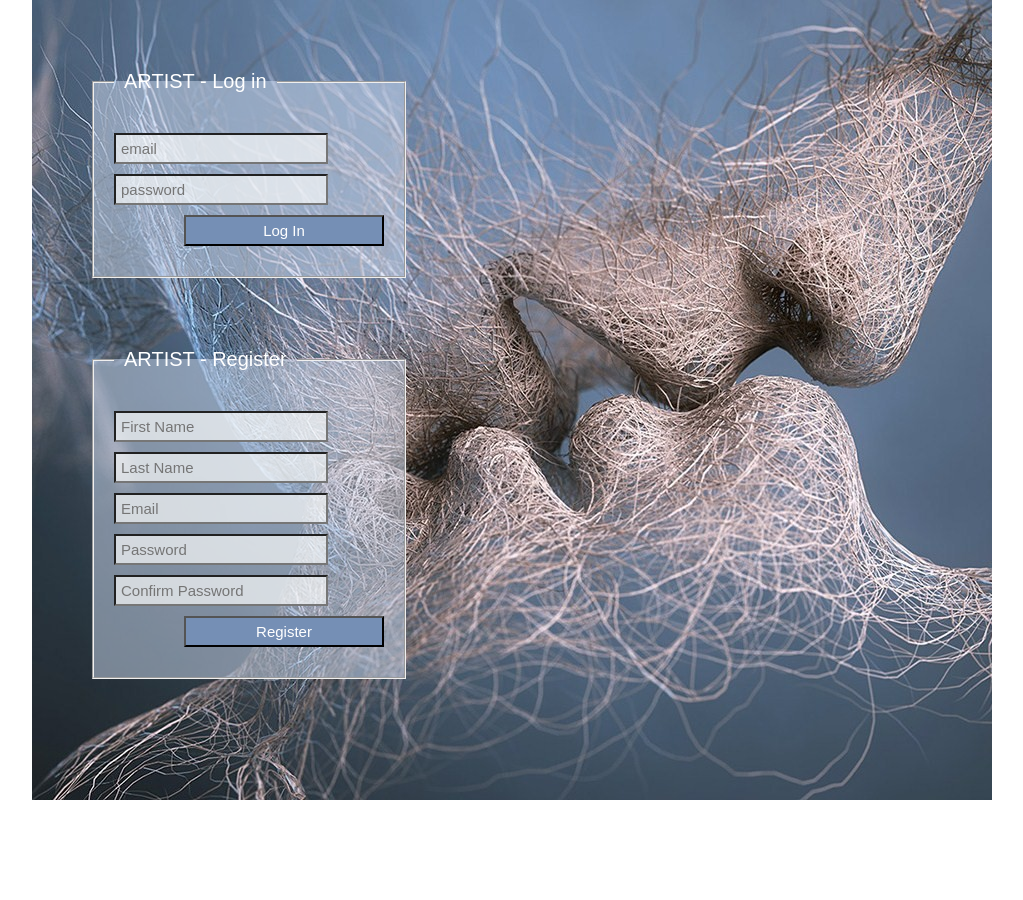
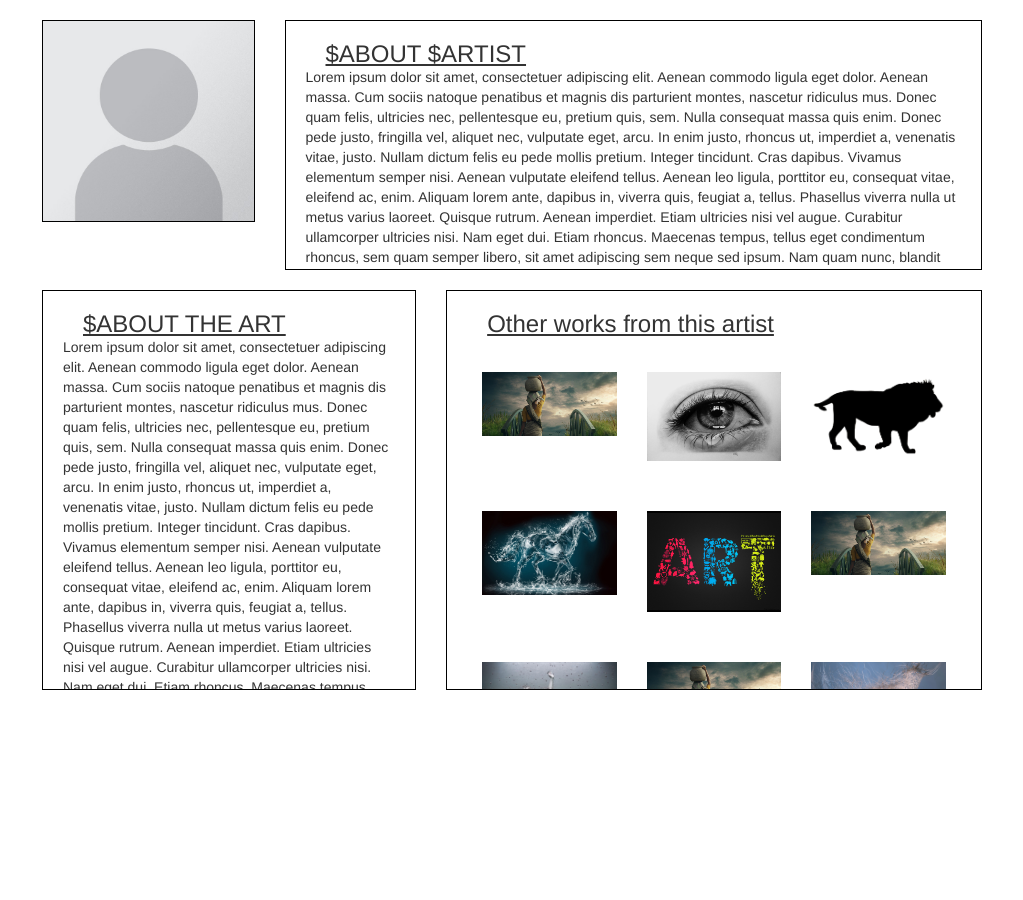
Before and after one commit to rylinzbit/eART, a CodeIgniter app: page / in a window 1280 px wide. Shown: the whole page, without its empty margins (128-1151 px from the left). After the commit the page ends 690 px from the top, so only its background shows below. Run offline with CodeIgniter, Linux system fonts and the light colour scheme; some libraries are stand-ins or nearby versions.

Commit message:
added artist profile view

```diff
--- a/application/controllers/artistLoginController.php
+++ b/application/controllers/artistLoginController.php
@@ -4,7 +4,7 @@ class ArtistLoginController extends CI_Controller {
 
 	public function index()
 	{
-		$this->load->view('artistLogin');
+		$this->load->view('artistProfile');
 	}
 
 	public function artist_login()
--- a/application/models/artistAccountModel.php
+++ b/application/models/artistAccountModel.php
@@ -31,7 +31,7 @@ class ArtistAccountModel extends CI_Model {
 	}
 	public function deleteArtwork($id)
 	{
-		$query = "DELETE FROM artwork WHERE id = ?"
+		$query = "DELETE FROM artwork WHERE id = ?";
 		return $this->db->query($query, $id);
 	}
 
--- /dev/null
+++ b/application/views/artistProfile.php
@@ -0,0 +1,50 @@
+<?php
+?>
+<!DOCTYPE html>
+<html>
+<head>
+	<link rel="stylesheet" href="https://maxcdn.bootstrapcdn.com/bootstrap/3.3.5/css/bootstrap.min.css">
+	<link rel="stylesheet" type="text/css" href="assets/css/artistProfile.css">
+
+	<script src="https://ajax.googleapis.com/ajax/libs/jquery/2.1.3/jquery.min.js"></script>
+	<script src="https://maxcdn.bootstrapcdn.com/bootstrap/3.3.5/js/bootstrap.min.js"></script>
+	<title>Artist Profile</title>
+</head>
+<body>
+	<div class="container">
+		<div class="row">
+			<div class="col-md-3">
+				<div id="profile_pic"><img id="pro" src="/assets/img/default_profile.jpg"></div>
+			</div>
+			<div class="col-md-9">
+				<div id="about_artist"><h3>$ABOUT $ARTIST</h3><p>Lorem ipsum dolor sit amet, consectetuer adipiscing elit. Aenean commodo ligula eget dolor. Aenean massa. Cum sociis natoque penatibus et magnis dis parturient montes, nascetur ridiculus mus. Donec quam felis, ultricies nec, pellentesque eu, pretium quis, sem. Nulla consequat massa quis enim. Donec pede justo, fringilla vel, aliquet nec, vulputate eget, arcu. In enim justo, rhoncus ut, imperdiet a, venenatis vitae, justo. Nullam dictum felis eu pede mollis pretium. Integer tincidunt. Cras dapibus. Vivamus elementum semper nisi. Aenean vulputate eleifend tellus. Aenean leo ligula, porttitor eu, consequat vitae, eleifend ac, enim. Aliquam lorem ante, dapibus in, viverra quis, feugiat a, tellus. Phasellus viverra nulla ut metus varius laoreet. Quisque rutrum. Aenean imperdiet. Etiam ultricies nisi vel augue. Curabitur ullamcorper ultricies nisi. Nam eget dui. Etiam rhoncus. Maecenas tempus, tellus eget condimentum rhoncus, sem quam semper libero, sit amet adipiscing sem neque sed ipsum. Nam quam nunc, blandit vel, luctus pulvinar, hendrerit </p></div>
+			</div>
+		</div>
+		<div class="row">
+			<div class="col-md-5">
+				<div id="about_artwork"><h3>$ABOUT THE ART</h3><p>Lorem ipsum dolor sit amet, consectetuer adipiscing elit. Aenean commodo ligula eget dolor. Aenean massa. Cum sociis natoque penatibus et magnis dis parturient montes, nascetur ridiculus mus. Donec quam felis, ultricies nec, pellentesque eu, pretium quis, sem. Nulla consequat massa quis enim. Donec pede justo, fringilla vel, aliquet nec, vulputate eget, arcu. In enim justo, rhoncus ut, imperdiet a, venenatis vitae, justo. Nullam dictum felis eu pede mollis pretium. Integer tincidunt. Cras dapibus. Vivamus elementum semper nisi. Aenean vulputate eleifend tellus. Aenean leo ligula, porttitor eu, consequat vitae, eleifend ac, enim. Aliquam lorem ante, dapibus in, viverra quis, feugiat a, tellus. Phasellus viverra nulla ut metus varius laoreet. Quisque rutrum. Aenean imperdiet. Etiam ultricies nisi vel augue. Curabitur ullamcorper ultricies nisi. Nam eget dui. Etiam rhoncus. Maecenas tempus, tellus eget condimentum rhoncus, sem quam semper libero, sit amet adipiscing sem neque sed ipsum. Nam quam nunc, blandit vel, luctus pulvinar, hendrerit id, lorem. Maecenas nec odio et ante tincidunt tempus. Donec vitae sapien ut libero venenatis faucibus. Nullam quis ante. Etiam sit amet orci eget eros faucibus tincidunt. Duis leo. Sed fringilla mauris sit amet nibh. Donec sodales sagittis magna. Sed consequat, leo eget bibendum sodales, augue velit cursus nunc,</p></div>
+			</div>
+			<div class="col-md-7">
+				<div id="suggested"><h3>Other works from this artist</h3>
+				<div class="row">
+					<div><img class="col-md-4 suggested_art" src="/assets/img/pot.jpg"></div>
+					<div><img class="col-md-4 suggested_art" src="/assets/img/eye.jpg"></div>
+					<div><img class="col-md-4 suggested_art" src="/assets/img/lion.png"></div>
+				</div>
+				<div class="row">
+					<div><img class="col-md-4 suggested_art" src="/assets/img/horse.jpg"></div>
+					<div><img class="col-md-4 suggested_art" src="/assets/img/Art.jpeg"></div>
+					<div><img class="col-md-4 suggested_art" src="/assets/img/pot.jpg"></div>
+				</div>
+				<div class="row">
+					<div><img class="col-md-4 suggested_art" src="/assets/img/revive.jpg"></div>
+					<div><img class="col-md-4 suggested_art" src="/assets/img/pot.jpg"></div>
+					<div><img class="col-md-4 suggested_art" src="/assets/img/kiss.jpg"></div>
+				</div>
+
+				</div>
+			</div>
+		</div>
+	</div>
+</body>
+</html>
--- a/application/views/artworkPage.php
+++ b/application/views/artworkPage.php
@@ -5,7 +5,6 @@
 <head>
 <!-- Latest compiled and minified CSS -->
 <link rel="stylesheet" href="https://maxcdn.bootstrapcdn.com/bootstrap/3.3.5/css/bootstrap.min.css">
-<link rel="stylesheet" type="text/css" href="assets/css/test.css">
 <!-- Latest compiled and minified JavaScript -->
 <script src="https://ajax.googleapis.com/ajax/libs/jquery/2.1.3/jquery.min.js"></script>
 <script src="https://maxcdn.bootstrapcdn.com/bootstrap/3.3.5/js/bootstrap.min.js"></script>
--- /dev/null
+++ b/assets/css/artistProfile.css
@@ -0,0 +1,42 @@
+
+
+
+.container {
+	width: 1000px;
+}
+.row {
+	margin: 20px 0 20px 0;
+}
+#profile_pic {
+
+	border: 1px solid black;
+}
+	#pro {
+		width: 100%;
+		height: 200px;
+	}
+#about_artist {
+	border: 1px solid black;
+	height: 250px;
+	overflow: scroll;
+	padding: 20px;
+}
+	h3 {
+		margin: 0 0 0 20px;
+		text-decoration: underline;
+	}
+#about_artwork {
+	border: 1px solid black;
+	height: 400px;
+	overflow: scroll;
+	padding: 20px;
+}
+#suggested {
+	border: 1px solid black;
+	height: 400px;
+	padding: 20px;
+	overflow: scroll;
+}
+	.suggested_art {
+		padding: 15px;
+	}
```
Also changed, not shown: 1 other file.
